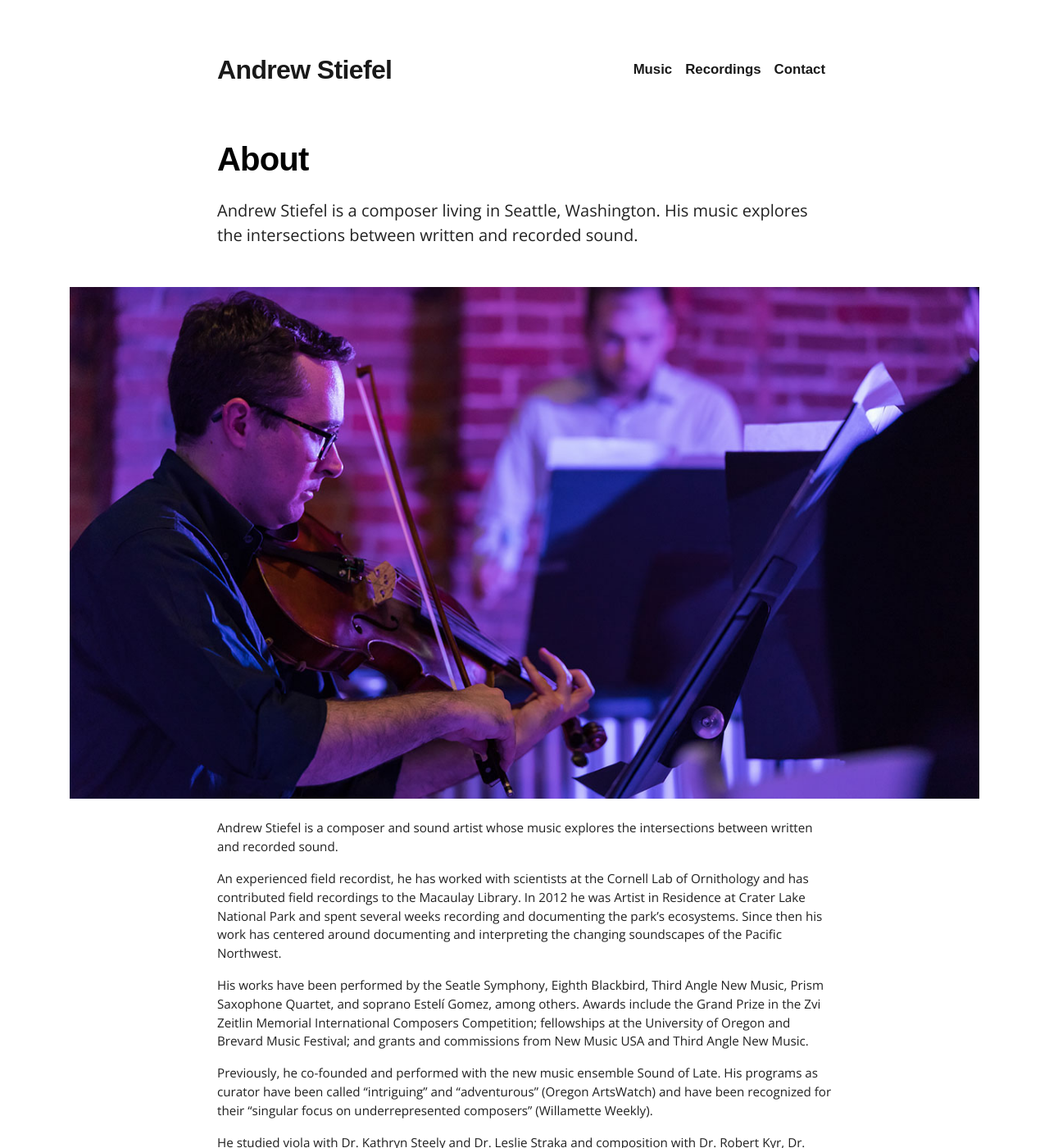
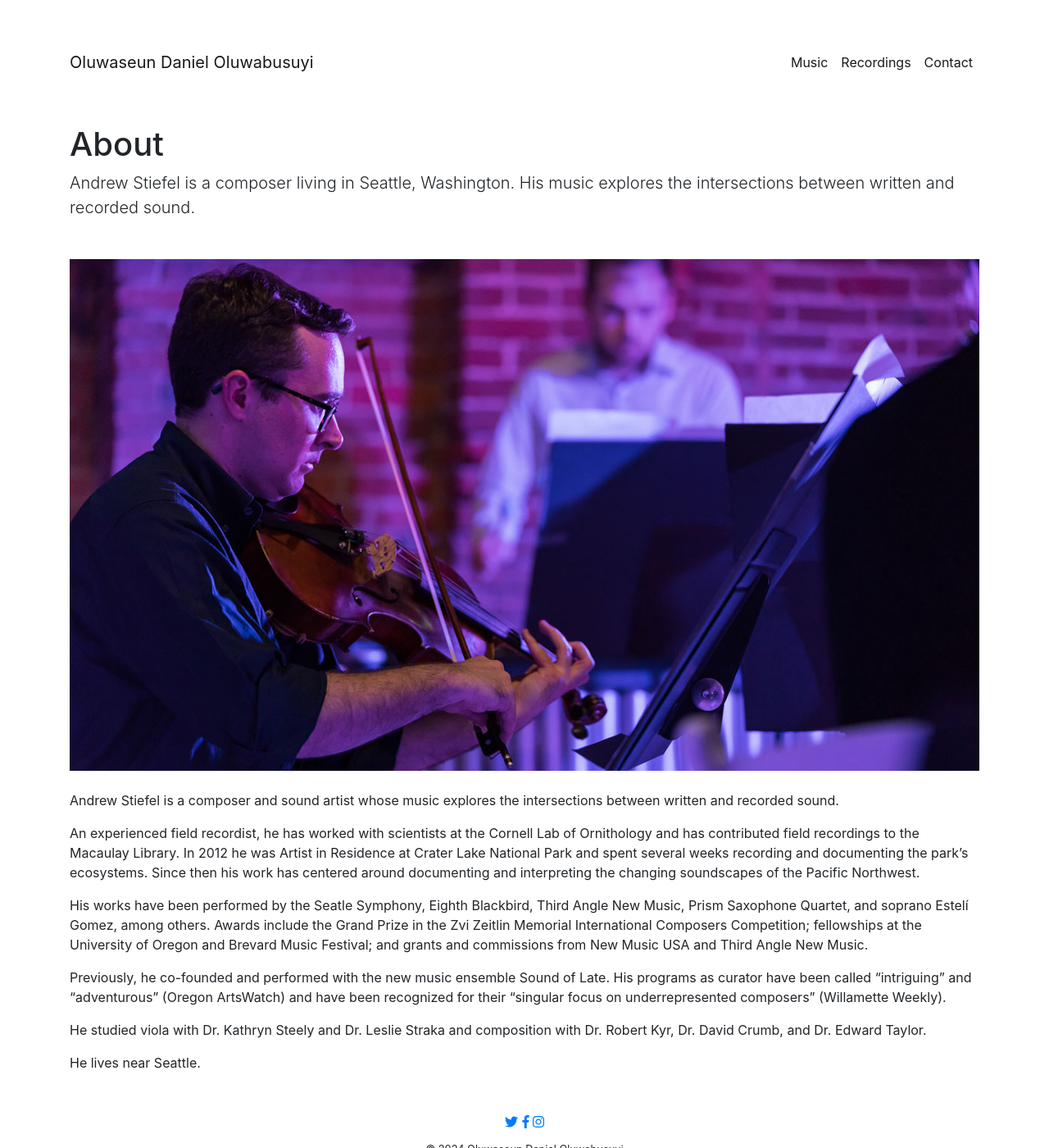
Before and after one commit to seunbusuyi/music-portfolio, a Jekyll site: the page built from index.md, in a window 1280 px wide and 1400 px high. Shown: the whole window at 82% size. Built offline with Jekyll 4.4.1, drawn with Linux system fonts in a browser that asks for light colours; nearby versions of some CDN libraries; some web fonts are replaced; some of the changed text lies outside the part shown.

Commit message:
Update _config.yml

```diff
--- a/_config.yml
+++ b/_config.yml
@@ -1,10 +1,9 @@
 #SITE CONFIGURATION
 
-title: Andrew Stiefel
+title: Oluwaseun Daniel Oluwabusuyi
 description: Composer
 repository: "andrewstiefel/music-portfolio"
-baseurl:
-url: "http://andrewstiefel.com"
+baseurl: "https://seunbusuyi.github.io/music-portfolio//"
 
 google_tag_manager: GTM-P7PZFVP
 
```
